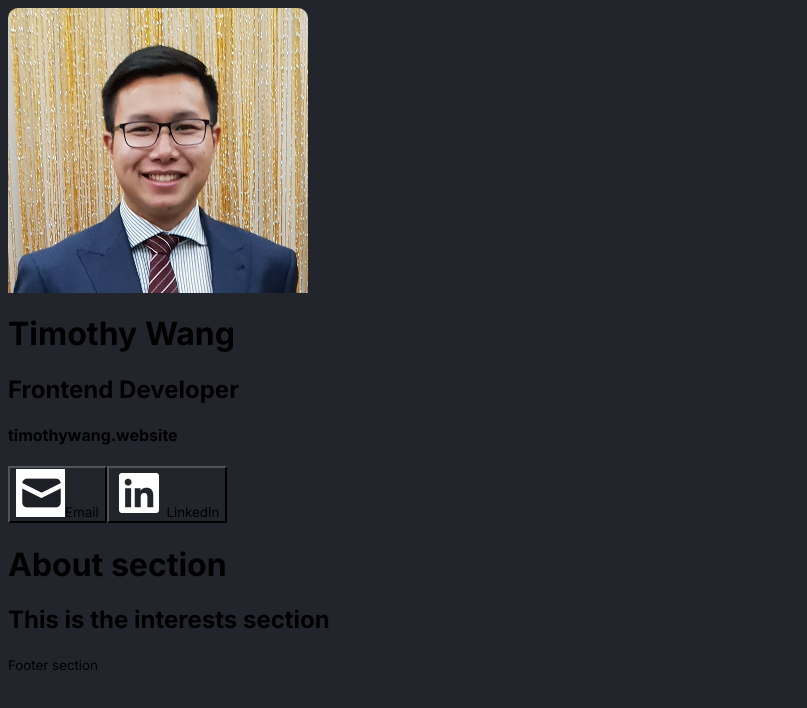
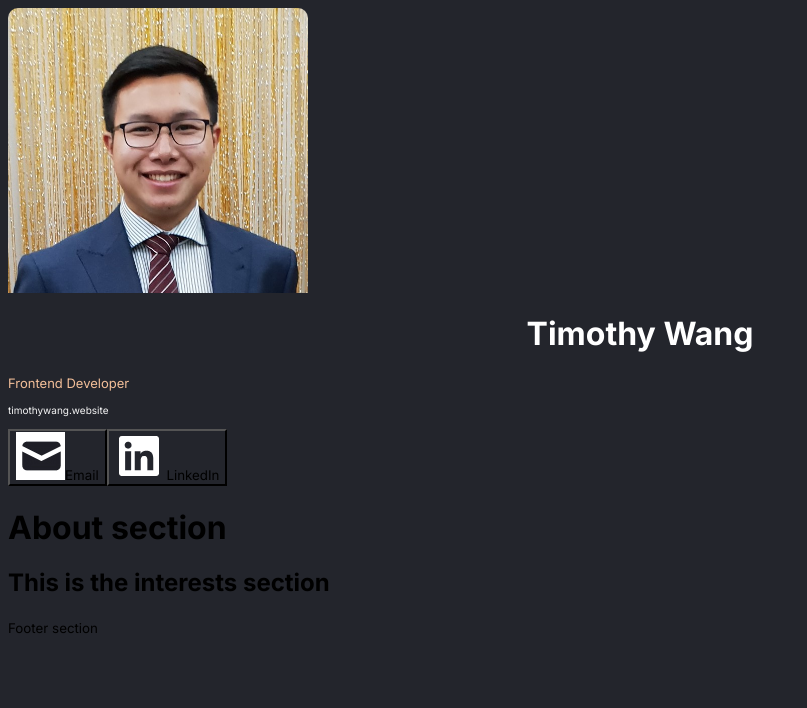
Before and after one commit to timzw961/react-solo-project-1, a React (Create React App) app: page / in a window 1280 px wide. Shown: the top 708 px of the page, without its empty margins (0-807 px from the left). Built offline with nearby package versions, Linux system fonts and the light colour scheme.

Commit message:
added styling

```diff
--- a/src/styles.css
+++ b/src/styles.css
@@ -16,3 +16,21 @@ info{
     border-top-right-radius: 10px;
     display: block;
 }
+
+.info_name{
+    color: white;
+    font-size: 700;
+    text-align: center;
+}
+
+.info_position{
+    color: #F3BF99;
+    font-size: 13px;
+    font-weight: 400;
+}
+
+.info_website{
+    color: #F5F5F5;
+    font-size: 10px;
+    font-weight: 400;
+}
```
